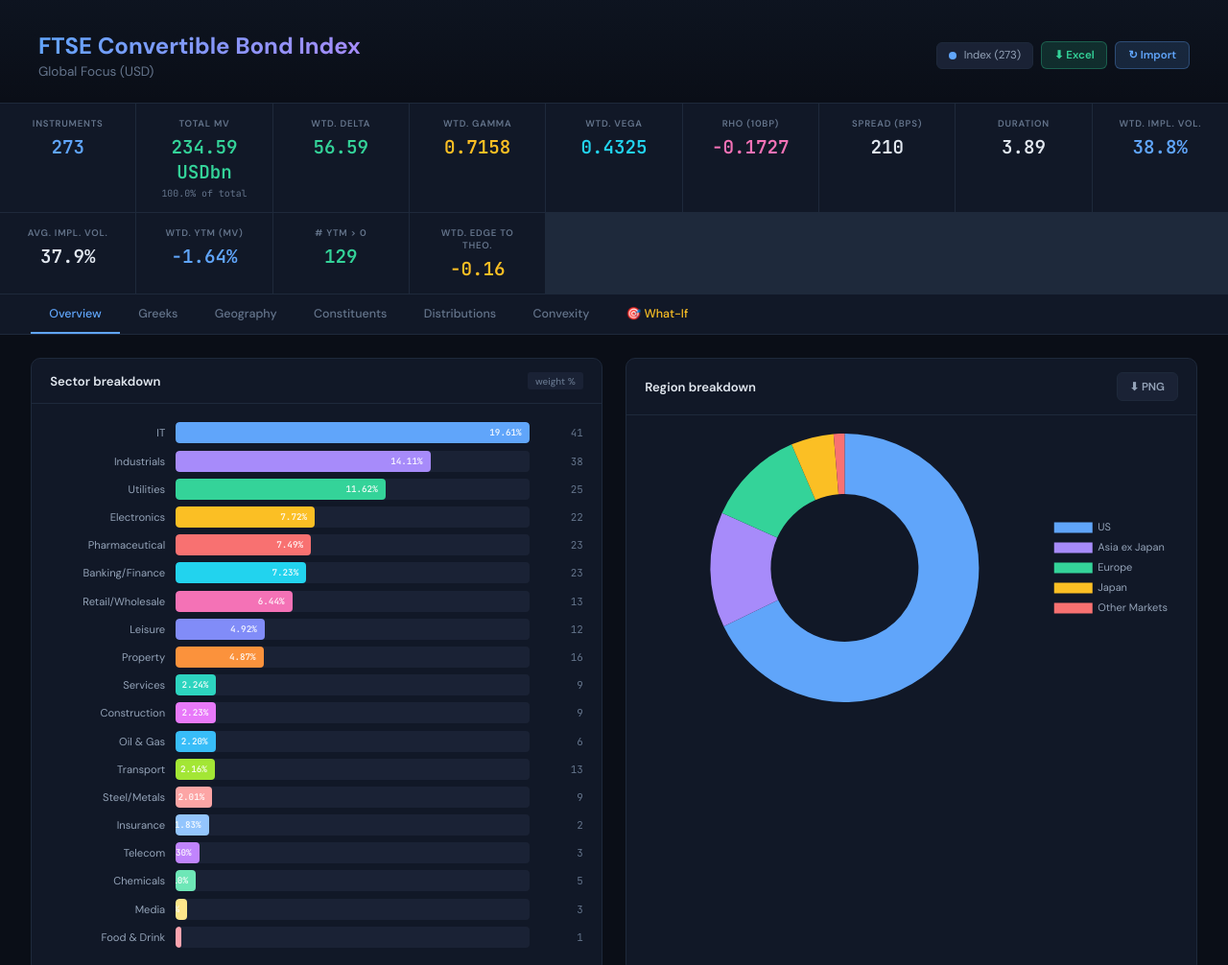
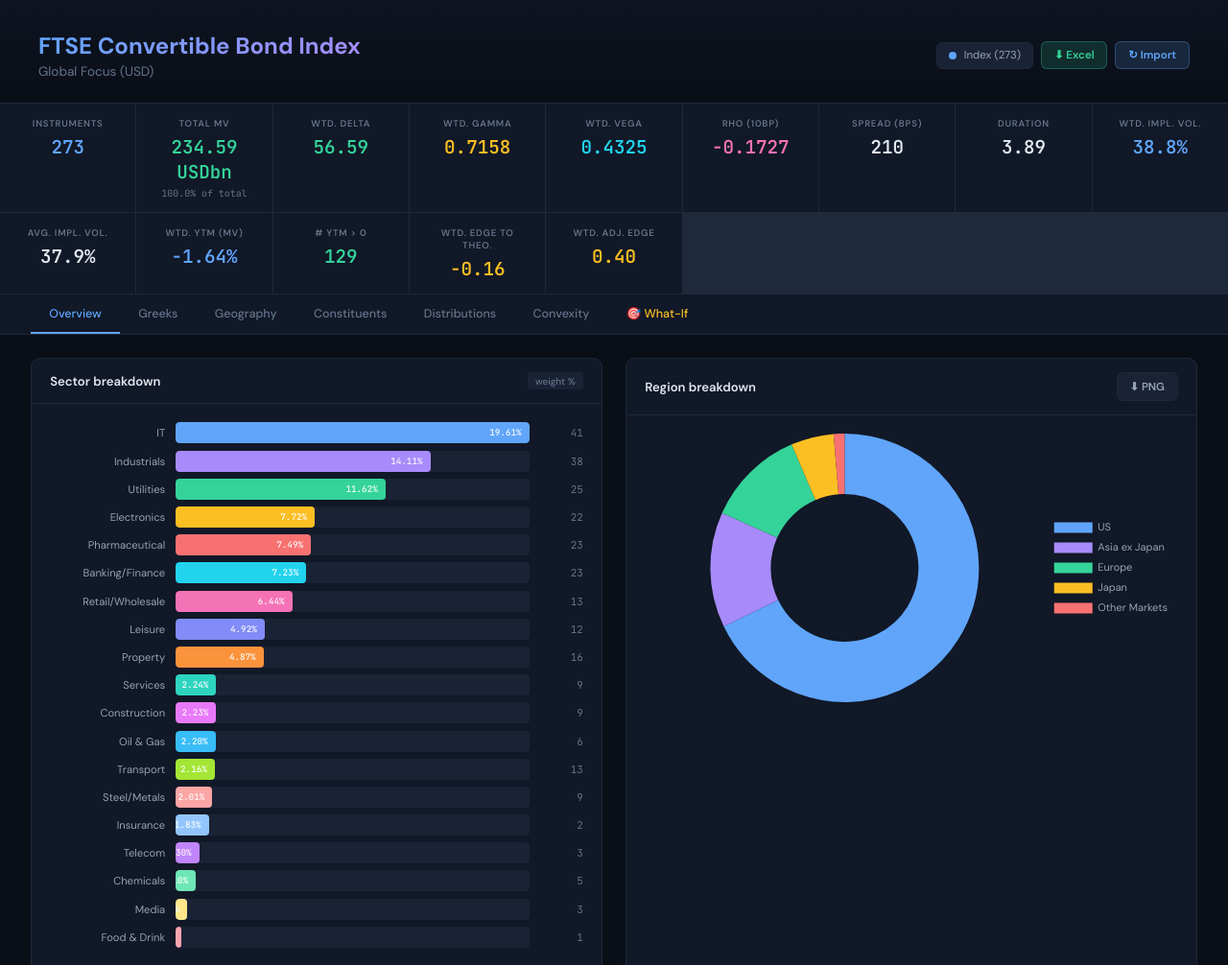
Before and after one commit to fixb/cb_index_dashboard, a plain HTML site: page index.html in a window 1280 px wide. Shown: the top 1006 px of the page at 96% size. Drawn offline with nearby package versions, Linux system fonts and the light colour scheme; some packages are replaced by stand-ins of ours; a script that the page names is missing.

Commit message:
Show the weighted Adj. Edge in the top KPI strip
Co-Authored-By: Claude Opus 5.5 <noreply@anthropic.com>

```diff
--- a/index.html
+++ b/index.html
@@ -535,7 +535,7 @@ function renderKPIs(D){
     if(e!=null&&iw>0){edgeSv+=e*iw;edgeSw+=iw;}}
   var mvAll=0;for(var i=0;i<D1.length;i++)mvAll+=V(D1[i]['Market Cap (USDm)'])||0;var mvPct=mvAll>0?(mvTot/mvAll*100).toFixed(1)+'% of total':null;
   var ytmMC=ytmSw>0?ytmSv/ytmSw:null,edgeW=edgeSw>0?edgeSv/edgeSw:null;
-  var kpis=[{l:'Instruments',v:n,c:'accent'},{l:'Total MV',v:mvTot>=1000?(mvTot/1000).toFixed(2)+' USDbn':mvTot.toFixed(0)+' USDm',c:'green',s:mvPct},{l:'Wtd. Delta',v:F$(wAvg(D,'Delta'),2),c:'green'},{l:'Wtd. Gamma',v:F$(wAvg(D,'Gamma'),4),c:'orange'},{l:'Wtd. Vega',v:F$(wAvg(D,'Vega'),4),c:'cyan'},{l:'Rho (10bp)',v:F$(wAvg(D,'Rho (10bp)'),4),c:'pink'},{l:'Spread (bps)',v:F$(wAvg(D,'Credit Spread'),0),c:''},{l:'Duration',v:F$(wAvg(D,'Duration'),2),c:''},{l:'Wtd. Impl. Vol.',v:volW!=null?volW.toFixed(1)+'%':'—',c:'accent'},{l:'Avg. Impl. Vol.',v:volA!=null?volA.toFixed(1)+'%':'—',c:''},{l:'Wtd. YTM (MV)',v:ytmMC!=null?ytmMC.toFixed(2)+'%':'—',c:'accent'},{l:'# YTM > 0',v:ytmPos,c:'green'},{l:'Wtd. Edge to Theo.',v:F$(edgeW,2),c:'orange'}];
+  var kpis=[{l:'Instruments',v:n,c:'accent'},{l:'Total MV',v:mvTot>=1000?(mvTot/1000).toFixed(2)+' USDbn':mvTot.toFixed(0)+' USDm',c:'green',s:mvPct},{l:'Wtd. Delta',v:F$(wAvg(D,'Delta'),2),c:'green'},{l:'Wtd. Gamma',v:F$(wAvg(D,'Gamma'),4),c:'orange'},{l:'Wtd. Vega',v:F$(wAvg(D,'Vega'),4),c:'cyan'},{l:'Rho (10bp)',v:F$(wAvg(D,'Rho (10bp)'),4),c:'pink'},{l:'Spread (bps)',v:F$(wAvg(D,'Credit Spread'),0),c:''},{l:'Duration',v:F$(wAvg(D,'Duration'),2),c:''},{l:'Wtd. Impl. Vol.',v:volW!=null?volW.toFixed(1)+'%':'—',c:'accent'},{l:'Avg. Impl. Vol.',v:volA!=null?volA.toFixed(1)+'%':'—',c:''},{l:'Wtd. YTM (MV)',v:ytmMC!=null?ytmMC.toFixed(2)+'%':'—',c:'accent'},{l:'# YTM > 0',v:ytmPos,c:'green'},{l:'Wtd. Edge to Theo.',v:F$(edgeW,2),c:'orange'},{l:'Wtd. Adj. Edge',v:F$(wAvg(D,'_adjEdge'),2),c:'orange'}];
   window._kpiRows=kpis.map(function(k){return[k.l,k.v];});if(mvPct)window._kpiRows.splice(2,0,['Total MV (% of total)',mvPct.replace(' of total','')]);
   var kh='';for(var i=0;i<kpis.length;i++){var k=kpis[i];kh+='<div class="kpi"><div class="label">'+k.l+'</div><div class="value '+k.c+' mono">'+k.v+'</div>'+(k.s?'<div class="sub">'+k.s+'</div>':'')+'</div>';}
   document.getElementById('kpiStrip').innerHTML=kh;
```
